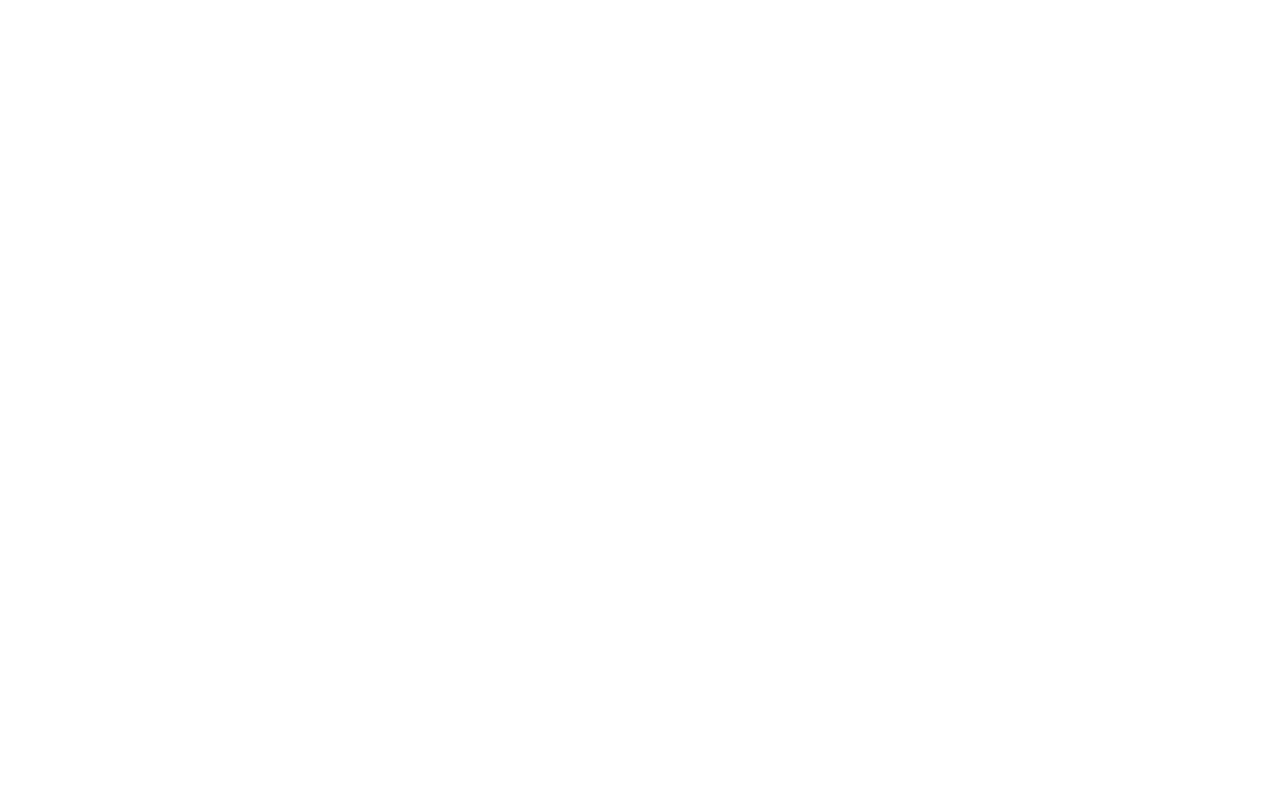
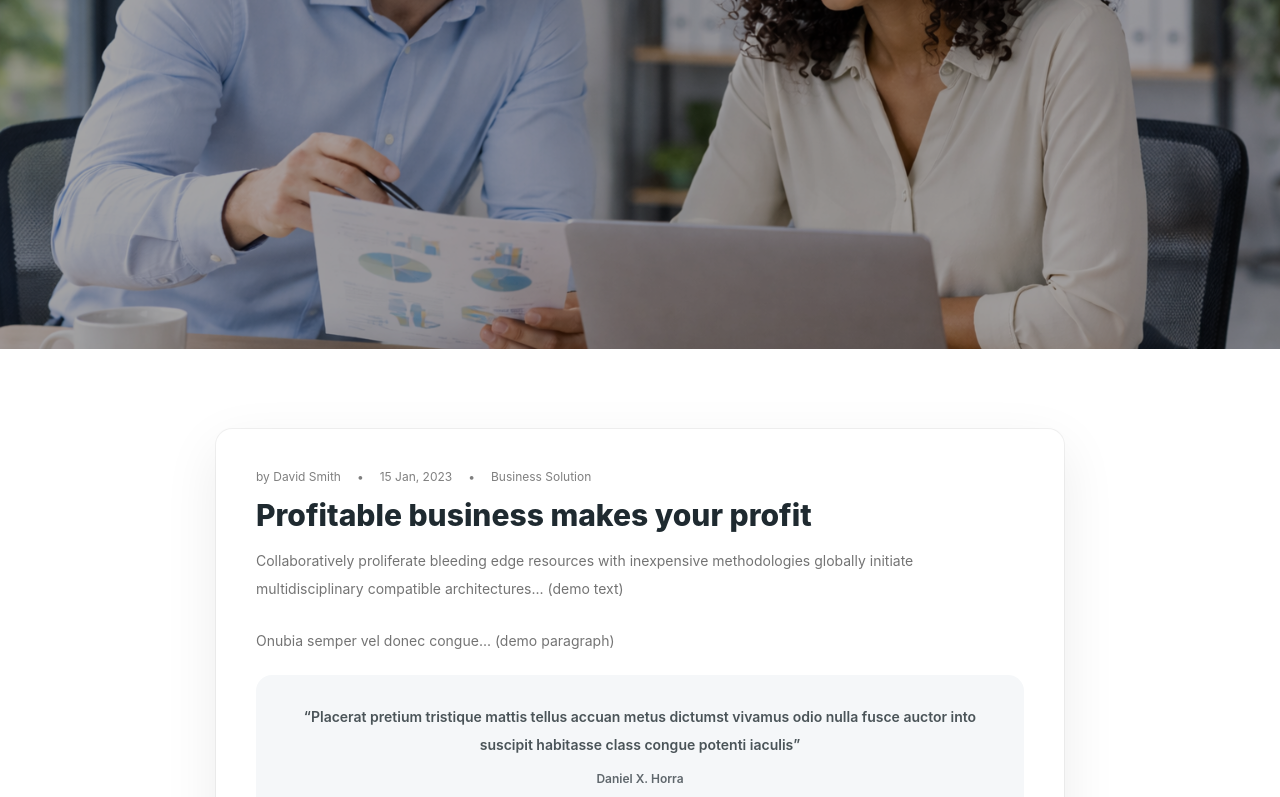
Before and after one commit to FirstAyo/business-theme-one, a React (Vite) app: page /blog/advantage-of-tips in a window 1280 px wide. Before the commit this address had no page. Shown: the part 300-1097 px from the top of the page. Before the commit the page ends 800 px from the top, so only its background shows below. Built offline with nearby package versions, Linux system fonts and the light colour scheme.

Commit message:
Designed the Blog Details page

```diff
--- a/src/App.jsx
+++ b/src/App.jsx
@@ -5,6 +5,7 @@
 import Projects from "./pages/Projects";
 import ProjectDetail from "./pages/ProjectDetail";
 import Blog from "./pages/Blog";
+import BlogPostDetail from "./pages/BlogPostDetail";
 
 export default function App() {
   return (
@@ -15,6 +16,7 @@
         <Route path="/projects" element={<Projects />} />
         <Route path="/projects/:slug" element={<ProjectDetail />} />
         <Route path="/blog" element={<Blog />} />
+        <Route path="/blog/:slug" element={<BlogPostDetail />} />
       </Route>
     </Routes>
   );
--- /dev/null
+++ b/src/components/BlogDetail/BlogDetailArticle.jsx
@@ -0,0 +1,56 @@
+import BlogDetailQuote from "./BlogDetailQuote";
+import BlogDetailTagsShare from "./BlogDetailTagsShare";
+import BlogDetailAuthorCard from "./BlogDetailAuthorCard";
+import BlogDetailReplyForm from "./BlogDetailReplyForm";
+
+import inlineImg from "../../assets/images/hero3.png";
+
+export default function BlogDetailArticle({ post }) {
+  return (
+    <article className="rounded-2xl bg-white px-6 py-8 shadow-[0_18px_55px_rgba(0,0,0,0.08)] ring-1 ring-black/5 sm:px-10 sm:py-10">
+      {/* Meta row */}
+      <div className="flex flex-wrap items-center gap-x-4 gap-y-2 text-xs text-black/50">
+        <span>by {post.author}</span>
+        <span>•</span>
+        <span>{post.date}</span>
+        <span>•</span>
+        <span>{post.category}</span>
+      </div>
+
+      <h1 className="mt-3 text-2xl font-extrabold leading-tight text-[#1F2A30] sm:text-3xl">
+        {post.title}
+      </h1>
+
+      <p className="mt-3 text-sm leading-7 text-black/55">
+        Collaboratively proliferate bleeding edge resources with inexpensive
+        methodologies globally initiate multidisciplinary compatible
+        architectures... (demo text)
+      </p>
+
+      {/* Body */}
+      <div className="mt-6 space-y-5 text-sm leading-7 text-black/55">
+        <p>Onubia semper vel donec congue... (demo paragraph)</p>
+
+        <BlogDetailQuote />
+
+        <p>Ultricies lacus commodo parturient... (demo paragraph)</p>
+
+        {/* Inline image block like screenshot */}
+        <div className="overflow-hidden rounded-xl bg-black/5">
+          <img src={inlineImg} alt="" className="h-full w-full object-cover" />
+        </div>
+
+        <h2 className="pt-2 text-xl font-extrabold text-[#1F2A30]">
+          Ultimate Business Strategy Solution
+        </h2>
+        <p>Gravida maecenas lobortis suscipit... (demo paragraph)</p>
+      </div>
+
+      <BlogDetailTagsShare />
+
+      <BlogDetailAuthorCard />
+
+      <BlogDetailReplyForm />
+    </article>
+  );
+}
--- /dev/null
+++ b/src/components/BlogDetail/BlogDetailAuthorCard.jsx
@@ -0,0 +1,21 @@
+import avatar from "../../assets/images/hero3.png";
+
+export default function BlogDetailAuthorCard() {
+  return (
+    <div className="mt-8 flex gap-4 rounded-2xl bg-white p-5 ring-1 ring-black/5">
+      <div className="h-14 w-14 overflow-hidden rounded-xl bg-black/5">
+        <img src={avatar} alt="" className="h-full w-full object-cover" />
+      </div>
+
+      <div className="flex-1">
+        <p className="text-xs font-semibold text-black/50">Brand Design</p>
+        <p className="mt-1 text-sm font-extrabold text-[#1F2A30]">
+          Angelia H. Dekato
+        </p>
+        <p className="mt-2 text-xs leading-6 text-black/55">
+          Nullam varius luctus pharetra ultricies... (demo text)
+        </p>
+      </div>
+    </div>
+  );
+}
--- /dev/null
+++ b/src/components/BlogDetail/BlogDetailHero.jsx
@@ -0,0 +1,14 @@
+export default function BlogDetailHero({ image }) {
+  return (
+    <div className="relative h-[320px] sm:h-[380px] lg:h-[520px]">
+      {/* background image */}
+      <div
+        className="absolute inset-0 bg-cover bg-center"
+        style={{ backgroundImage: `url(${image})` }}
+      />
+
+      {/* dark overlay */}
+      <div className="absolute inset-0 bg-black/35" />
+    </div>
+  );
+}
--- /dev/null
+++ b/src/components/BlogDetail/BlogDetailQuote.jsx
@@ -0,0 +1,15 @@
+export default function BlogDetailQuote() {
+  return (
+    <div className="rounded-2xl bg-[#F5F7F9] px-6 py-7 text-center">
+      <p className="text-sm font-semibold leading-7 text-[#1F2A30]/80">
+        “Placerat pretium tristique mattis tellus accuan metus dictumst vivamus
+        odio nulla fusce auctor into suscipit habitasse class congue potenti
+        iaculis”
+      </p>
+      <p className="mt-3 text-xs font-semibold text-[#1F2A30]/70">
+        Daniel X. Horra
+      </p>
+      <p className="mt-1 text-[11px] text-black/45">Author</p>
+    </div>
+  );
+}
--- /dev/null
+++ b/src/components/BlogDetail/BlogDetailReplyForm.jsx
@@ -0,0 +1,35 @@
+export default function BlogDetailReplyForm() {
+  return (
+    <section className="mt-10">
+      <h3 className="text-xl font-extrabold text-[#1F2A30]">Leave a Reply</h3>
+
+      <div className="mt-4 rounded-2xl bg-[#F5F7F9] p-6">
+        <div className="grid gap-4 sm:grid-cols-2">
+          <input
+            placeholder="Your Name"
+            className="h-11 w-full rounded-xl border border-black/10 bg-white px-4 text-sm outline-none focus:border-[#1F2A30]"
+          />
+          <input
+            placeholder="Your Email"
+            className="h-11 w-full rounded-xl border border-black/10 bg-white px-4 text-sm outline-none focus:border-[#1F2A30]"
+          />
+        </div>
+
+        <input
+          placeholder="Select Topic"
+          className="mt-4 h-11 w-full rounded-xl border border-black/10 bg-white px-4 text-sm outline-none focus:border-[#1F2A30]"
+        />
+
+        <textarea
+          rows={5}
+          placeholder="Your Message"
+          className="mt-4 w-full rounded-xl border border-black/10 bg-white px-4 py-3 text-sm outline-none focus:border-[#1F2A30]"
+        />
+
+        <button className="mt-5 rounded-2xl bg-[#1F2A30] px-7 py-3 text-sm font-semibold text-white hover:bg-black">
+          Submit Message
+        </button>
+      </div>
+    </section>
+  );
+}
--- /dev/null
+++ b/src/components/BlogDetail/BlogDetailTagsShare.jsx
@@ -0,0 +1,39 @@
+import facebookIcon from "../../assets/social-icons/facebook.svg";
+import twitterIcon from "../../assets/social-icons/twitter.svg";
+import instagramIcon from "../../assets/social-icons/instagram.svg";
+import linkedinIcon from "../../assets/social-icons/linkedin.svg";
+
+export default function BlogDetailTagsShare() {
+  const tags = ["Services", "Business", "Growth"];
+  const socialIcons = [facebookIcon, twitterIcon, instagramIcon, linkedinIcon];
+
+  return (
+    <div className="mt-10 flex flex-wrap items-center justify-between gap-6 border-t border-black/10 pt-6">
+      <div className="flex flex-wrap items-center gap-3">
+        <span className="text-xs font-semibold text-[#1F2A30]">Tags:</span>
+        {tags.map((t) => (
+          <span
+            key={t}
+            className="rounded-md bg-[#F5F7F9] px-3 py-1 text-[11px] font-semibold text-black/55"
+          >
+            {t}
+          </span>
+        ))}
+      </div>
+
+      <div className="flex items-center gap-3">
+        <span className="text-xs font-semibold text-[#1F2A30]">Share:</span>
+        <div className="flex items-center gap-2">
+          {socialIcons.map((icon, i) => (
+            <span
+              key={i}
+              className="grid h-8 w-8 place-items-center rounded-full bg-[#F5F7F9] text-xs font-bold text-[#1F2A30]/70"
+            >
+              <img src={icon} alt="social icon" className="h-4 w-4" />
+            </span>
+          ))}
+        </div>
+      </div>
+    </div>
+  );
+}
--- a/src/pages/BlogPostDetail.jsx
+++ b/src/pages/BlogPostDetail.jsx
@@ -1,30 +1,34 @@
-import { useParams, Link } from "react-router-dom";
+import BlogDetailHero from "../components/BlogDetail/BlogDetailHero";
+import BlogDetailArticle from "../components/BlogDetail/BlogDetailArticle";
+
+import heroImg from "../assets/images/hero3.png"; // replace with your banner image
+import NewsletterCta from "../components/contact/NewsletterCta";
+import FooterDarkSimple from "../components/contact/FooterDarkSimple";
 
 export default function BlogPostDetail() {
-  const { slug } = useParams();
+  const demoPost = {
+    title: "Profitable business makes your profit",
+    author: "David Smith",
+    date: "15 Jan, 2023",
+    category: "Business Solution",
+  };
 
   return (
     <main className="bg-white">
-      <div className="mx-auto max-w-4xl px-4 py-14 sm:px-6 lg:px-8">
-        <Link to="/blog" className="text-sm font-semibold text-[#1F2A30]">
-          ← Back to Blog
-        </Link>
+      {/* Hero background */}
+      <BlogDetailHero image={heroImg} />
 
-        <h1 className="mt-6 text-4xl font-extrabold text-[#1F2A30]">
-          Blog Post Detail (Demo)
-        </h1>
+      {/* Article card that overlaps hero */}
+      <section className="relative">
+        <div className="mx-auto max-w-4xl px-4 sm:px-6">
+          <div className="my-20">
+            <BlogDetailArticle post={demoPost} />
+          </div>
+        </div>
+      </section>
 
-        <p className="mt-3 text-[#1F2A30]/70">
-          Slug: <span className="font-semibold">{slug}</span>
-        </p>
-
-        <div className="mt-10 rounded-2xl border border-black/10 bg-[#F4F6F8] p-8">
-          <p className="text-[#1F2A30]/70">
-            We’ll build the real blog detail layout later. This is just to prove
-            the routing works.
-          </p>
-        </div>
-      </div>
+      <NewsletterCta />
+      <FooterDarkSimple />
     </main>
   );
 }
```
